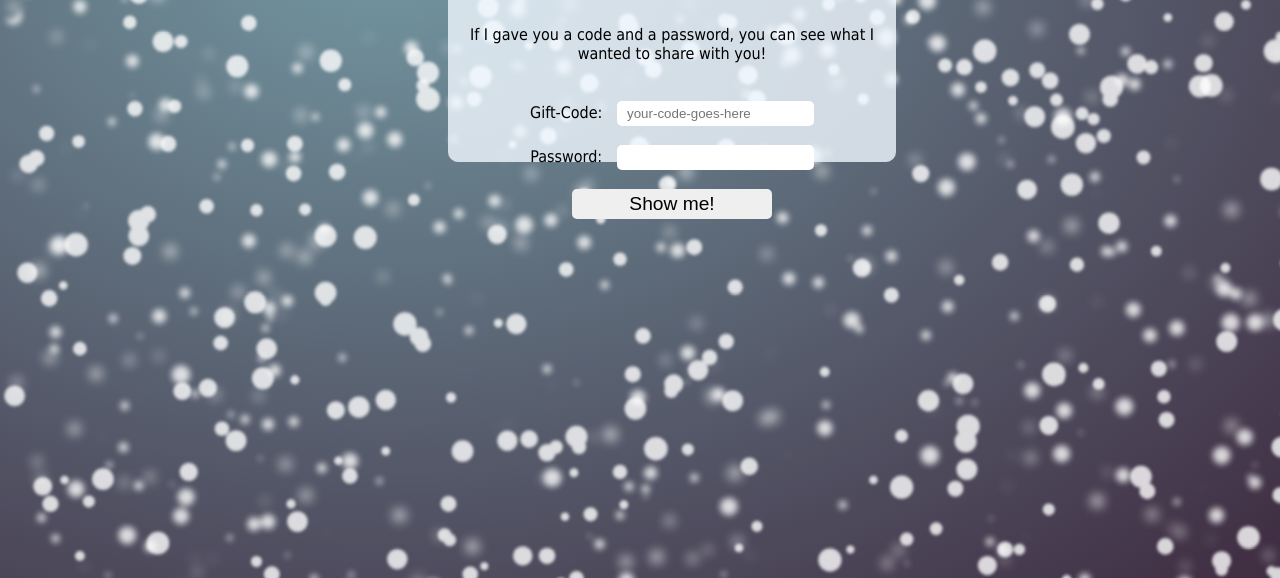
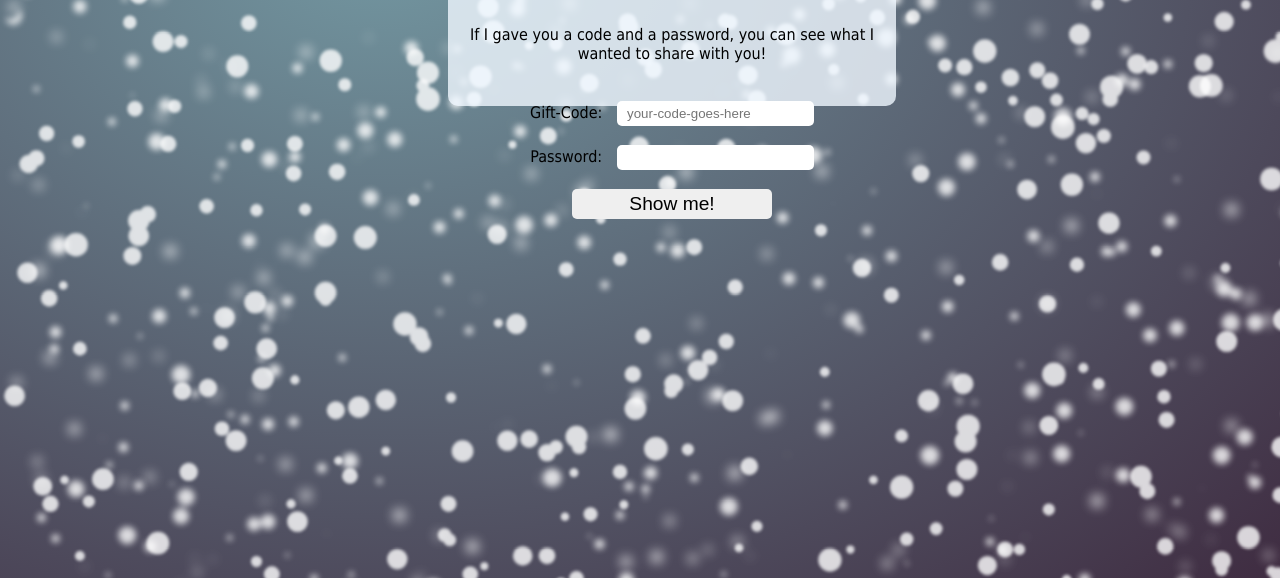
Before and after one commit to Twonki/Santa, a plain HTML site: page index.html in a window 1280 px wide. Shown: the part 222-800 px from the top of the page. Drawn offline with nearby package versions, Linux system fonts and the light colour scheme.

Commit message:
Update main.css
Undo resizing

```diff
--- a/main.css
+++ b/main.css
@@ -18,7 +18,7 @@ html, body {
 
 #codebox {
   width: 35%;
-  height: 32%;
+  height: 25%;
   margin-left: 35%;
   margin-right: 35%;
   margin-top: 10%;
```
